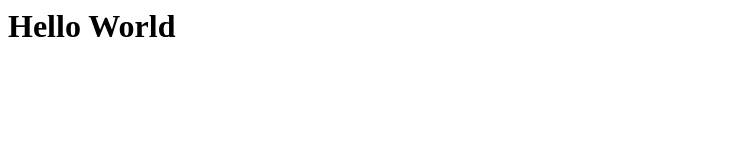
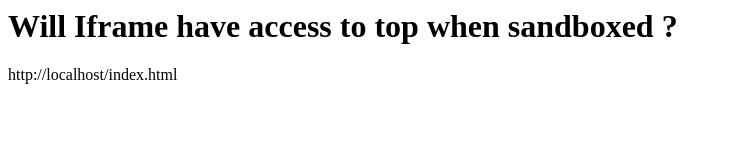
Before and after one commit to pooyaEst/rawhtmltest, a plain HTML site: page index.html in a window 1280 px wide. Shown: the whole page, without its empty margins (0-731 px from the left). Drawn offline with Linux system fonts and the light colour scheme.

Commit message:
Update index.html

```diff
--- a/index.html
+++ b/index.html
@@ -1 +1,7 @@
-<h1> Hello World </h1>
+<h1>Will Iframe have access to top when sandboxed ? </h1>
+<div id="result"></div>
+
+<script>
+const selector = document.querySelector('#result');
+selector.textContent = top.location.href;
+</script>
```
